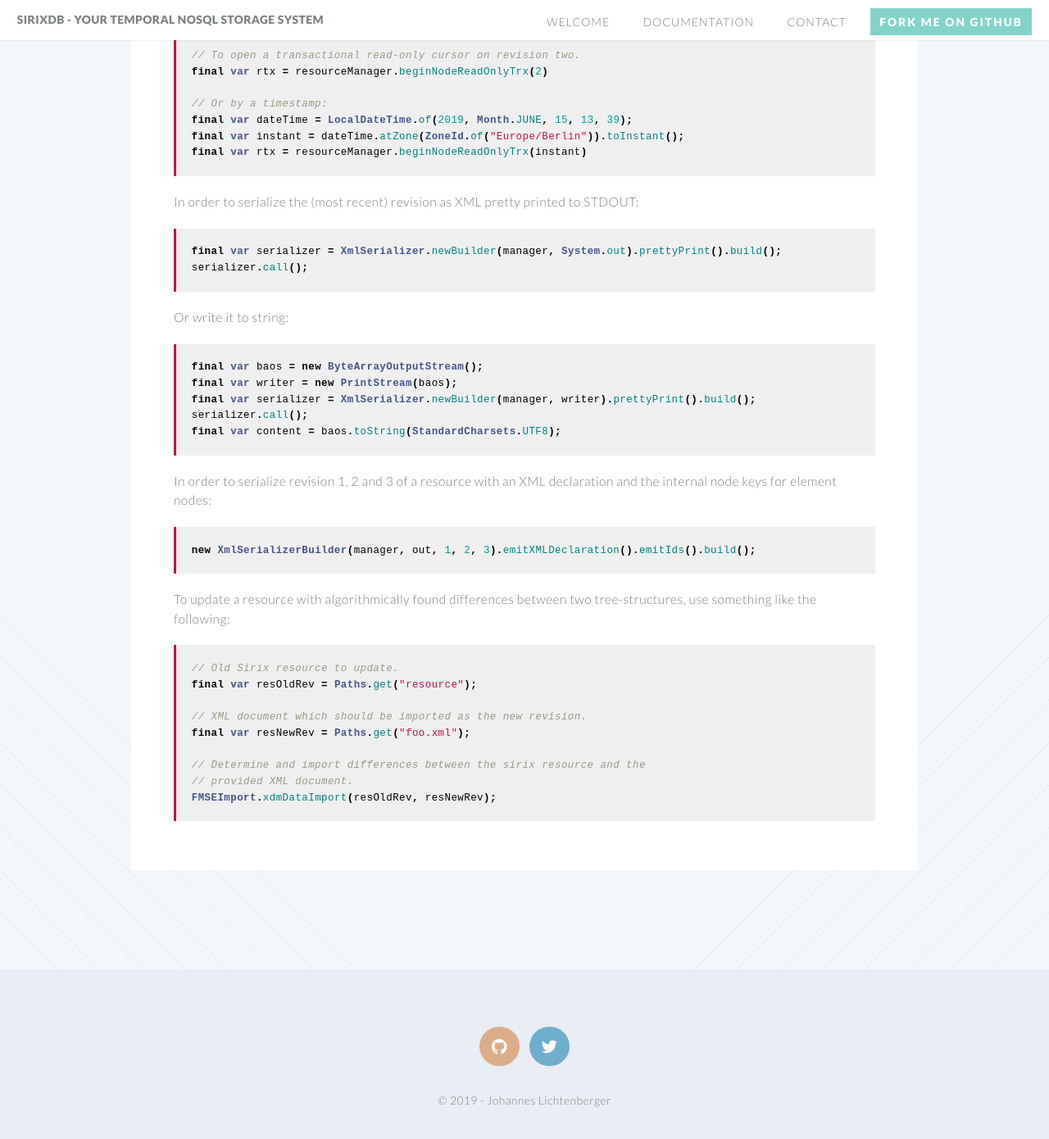
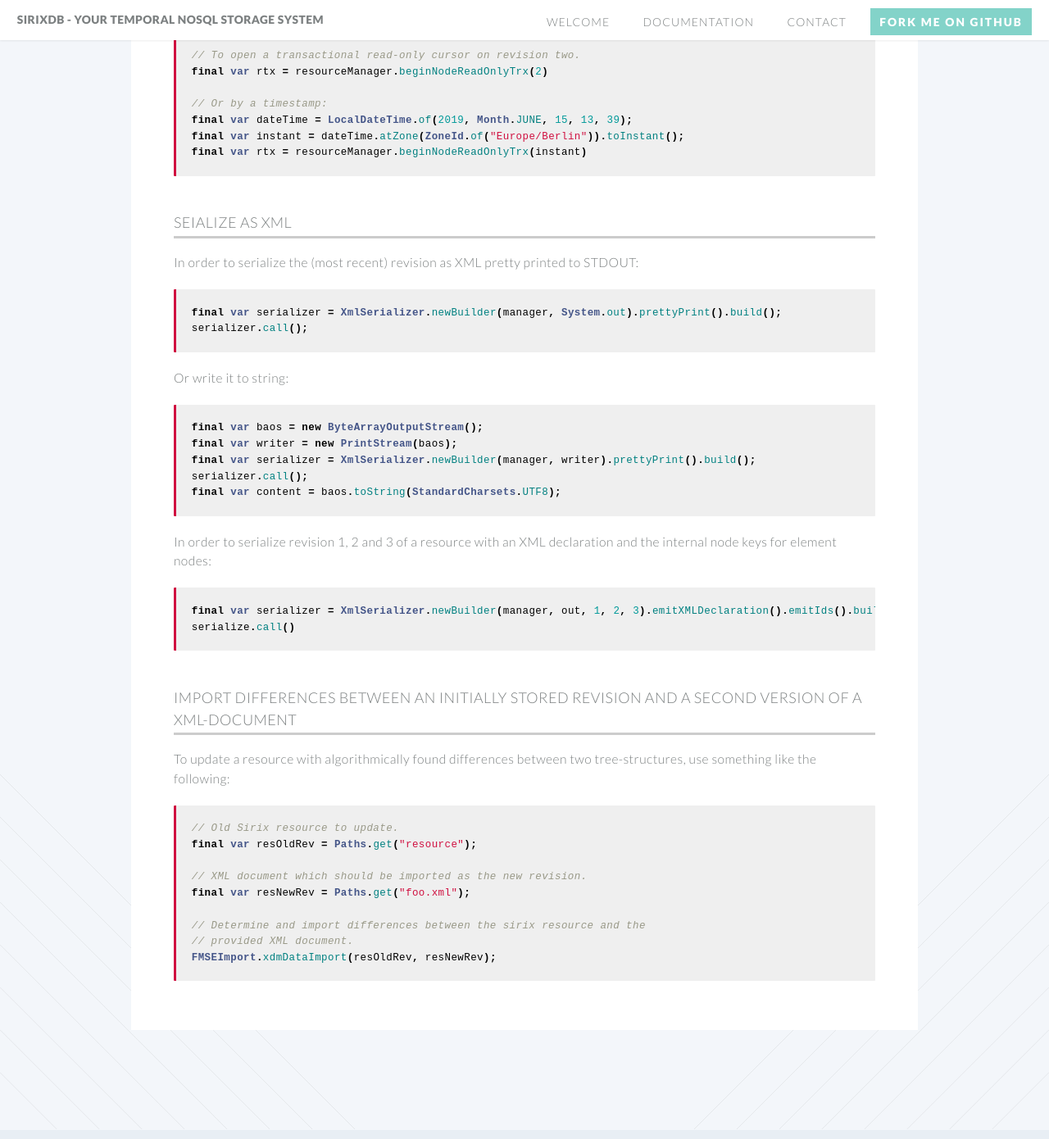
Before and after one commit to sirixdb/sirixdb.github.io, a Jekyll site: the page built from transactional-cursor-api.md, in a window 1280 px wide and 1400 px high, scrolled down 10312 px. Shown: the top 1390 px of the window at 82% size. Built offline with Jekyll 4.4.1, drawn with Linux system fonts in a browser that asks for light colours; our own code applies the rules of GitHub Pages for plain Markdown files.

Commit message:
Update transactional-cursor-api.md

````diff
--- a/transactional-cursor-api.md
+++ b/transactional-cursor-api.md
@@ -433,6 +433,8 @@ final var instant = dateTime.atZone(ZoneId.of("Europe/Berlin")).toInstant();
 final var rtx = resourceManager.beginNodeReadOnlyTrx(instant)
 ```
 
+### Seialize as XML
+
 In order to serialize the (most recent) revision as XML pretty printed to STDOUT:
 
 ```java
@@ -453,8 +455,11 @@ final var content = baos.toString(StandardCharsets.UTF8);
 In order to serialize revision 1, 2 and 3 of a resource with an XML declaration and the internal node keys for element nodes:
 
 ```java
-new XmlSerializerBuilder(manager, out, 1, 2, 3).emitXMLDeclaration().emitIds().build();
+final var serializer = XmlSerializer.newBuilder(manager, out, 1, 2, 3).emitXMLDeclaration().emitIds().build();
+serialize.call()
 ```
+
+### Import differences between an initially stored revision and a second version of a XML-document
 
 To update a resource with algorithmically found differences between two tree-structures, use something like the following:
 
````
